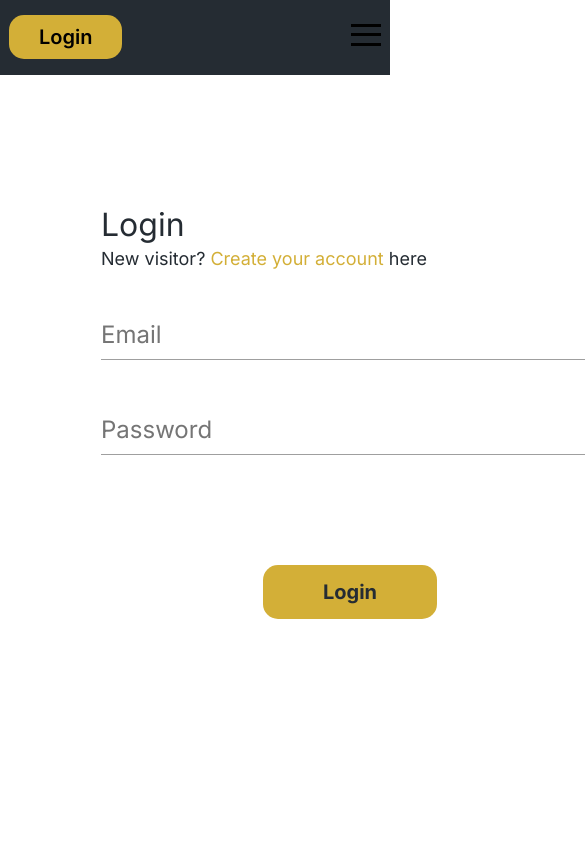
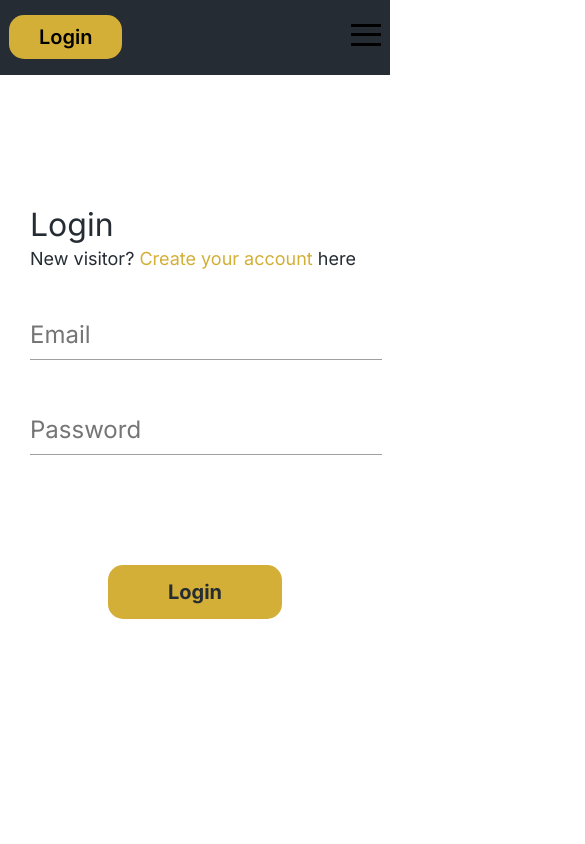
Before and after one commit to theyuunus/moto-shop, a React (Create React App) app: page /login in a window 390 px wide. Shown: the top 844 px of the page, 585 px wide, since content can reach past the window. Built offline with nearby package versions, Linux system fonts and the light colour scheme.

Commit message:
#fix #add Login #Login

```diff
--- a/db/db.json
+++ b/db/db.json
@@ -41,8 +41,8 @@
     {
       "name": "Yunus",
       "email": "theyuunus@gmail.com",
-      "password": "yunus9887",
-      "confirmPassword": "yunus9887",
+      "password": "4444",
+      "confirmPassword": "4444",
       "id": 1
     }
   ]
--- a/package.json
+++ b/package.json
@@ -6,7 +6,7 @@
     "@testing-library/jest-dom": "^5.17.0",
     "@testing-library/react": "^13.4.0",
     "@testing-library/user-event": "^13.5.0",
-    "axios": "^1.6.2",
+    "axios": "^1.6.3",
     "json-server": "^0.17.4",
     "react": "^18.2.0",
     "react-dom": "^18.2.0",
--- a/src/components/Login/Login.jsx
+++ b/src/components/Login/Login.jsx
@@ -1,5 +1,6 @@
-import React, { useState } from 'react';
+import React, { useState, useEffect } from 'react';
 import './Login.scss';
+import axios from 'axios';
 
 export default function Login() {
     const [showFirstInputs, setShowFirstInputs] = useState(true);
@@ -7,12 +8,20 @@ export default function Login() {
     const [email, setEmail] = useState('');
     const [password, setPassword] = useState('');
     const [confirmPassword, setConfirmPassword] = useState('');
+    const [formData, setFormData] = useState({ email: '', password: '' });
+    const [user, setUser] = useState(null);
+    const [isLoggedIn, setIsLoggedIn] = useState(false);
 
     const toggleInputs = () => {
         setShowFirstInputs((prev) => !prev);
     };
 
-    const submitForm = () => {
+    const handleChange = (e) => {
+        const { name, value } = e.target;
+        setFormData((prev) => ({ ...prev, [name]: value }));
+    };
+
+    const submitForm = async () => {
         if (password !== confirmPassword) {
             alert("Password and Confirm Password must match.");
             return;
@@ -25,20 +34,52 @@ export default function Login() {
             confirmPassword: confirmPassword
         };
 
-        fetch('http://localhost:6060/user', {
-            method: 'POST',
-            headers: {
-                'Content-Type': 'application/json',
-            },
-            body: JSON.stringify(jsonData),
-        })
-            .then(response => response.json())
-            .then(data => {
-                console.log('Response from the server:', data);
-            })
-            .catch(error => {
-                console.error('Error:', error);
+        try {
+            const response = await fetch('http://localhost:6060/user', {
+                method: 'POST',
+                headers: {
+                    'Content-Type': 'application/json',
+                },
+                body: JSON.stringify(jsonData),
             });
+
+            const data = await response.json();
+            alert('Registration success: ' + data.name); // Corrected alert message
+        } catch (error) {
+            console.error('Error:', error);
+        }
+    };
+
+    const handleSubmit = async (e) => {
+        e.preventDefault();
+        try {
+            const response = await axios.get('http://localhost:6060/user');
+            const data = response.data;
+            const foundUser = data.find((item) => item.email === formData.email && item.password === formData.password);
+
+            if (foundUser) {
+                performLogin(foundUser);
+            } else {
+                alert('Login error: User not found');
+            }
+        } catch (error) {
+            console.error(error);
+        }
+    };
+
+    useEffect(() => {
+        const storedUser = JSON.parse(localStorage.getItem('User'));
+        if (storedUser) {
+            setUser(storedUser);
+            setIsLoggedIn(true);
+        }
+    }, []);
+
+    const performLogin = (user) => {
+        alert('Login successful: ' + user.name);
+        setUser(user);
+        setIsLoggedIn(true);
+        localStorage.setItem('User', JSON.stringify(user));
     };
 
     return (
@@ -69,23 +110,30 @@ export default function Login() {
                     </h3>
                     <div className='login-left-inputs'>
                         {showFirstInputs ? (
-                            <>
+                            <form className='login-left-inputs-form' onSubmit={handleSubmit}>
                                 <input
-                                    type='email'
-                                    placeholder='Email'
-                                    className='login-left-inputs-input'
+                                    type="email"
+                                    placeholder="Email"
+                                    name="email"
+                                    value={formData.email}
+                                    onChange={handleChange}
+                                    className="login-left-inputs-input"
                                     required
                                 />
                                 <input
-                                    type='password'
-                                    placeholder='Password'
-                                    className='login-left-inputs-input'
+                                    type="password"
+                                    placeholder="Password"
+                                    name="password"
+                                    value={formData.password}
+                                    onChange={handleChange}
+                                    className="login-left-inputs-input"
                                     required
                                 />
-                                <button type='button' className='login-left-inputs-button'>
+                                <button type="submit" className="login-left-inputs-button">
                                     Login
                                 </button>
-                            </>
+                            </form>
+
                         ) : (
                             <>
                                 <input
--- a/src/components/Login/Login.scss
+++ b/src/components/Login/Login.scss
@@ -60,6 +60,12 @@
             gap: 45px;
             padding-top: 41px;
 
+            &-form {
+                display: flex;
+                flex-direction: column;
+                gap: 45px;
+            }
+
             &-input {
                 width: 500px;
                 height: 50px;
@@ -79,7 +85,6 @@
                 font-style: normal;
                 font-weight: 700;
                 line-height: normal;
-                // width: 285px;
                 margin: auto;
                 padding: 15px 60px;
                 border-radius: 15px;
@@ -91,3 +96,47 @@
         }
     }
 }
+
+@media only screen and (max-width: 700px) {
+
+    .login {
+        display: block;
+    }
+
+    .login-right-backImg,
+    .login-right-h1 {
+        display: none;
+    }
+
+    .login-left {
+        width: auto;
+        padding: 130px 30px;
+    }
+
+    .login-right {
+        width: 0;
+    }
+
+    .login-left-inputs-input {
+        width: 400px;
+        margin: auto;
+    }
+}
+
+@media only screen and (max-width: 420px) {
+
+    .login-left-inputs,
+    .login-left-inputs-input {
+        width: auto;
+    }
+}
+
+@media only screen and (max-width: 375px) {
+    .login-left-inputs-input {
+        width: 260px;
+    }
+
+    .login-left {
+        padding: 130px 3px;
+    }
+}
```
Also changed, not shown: 2 other files (tests, documents, lock files or other folders).
